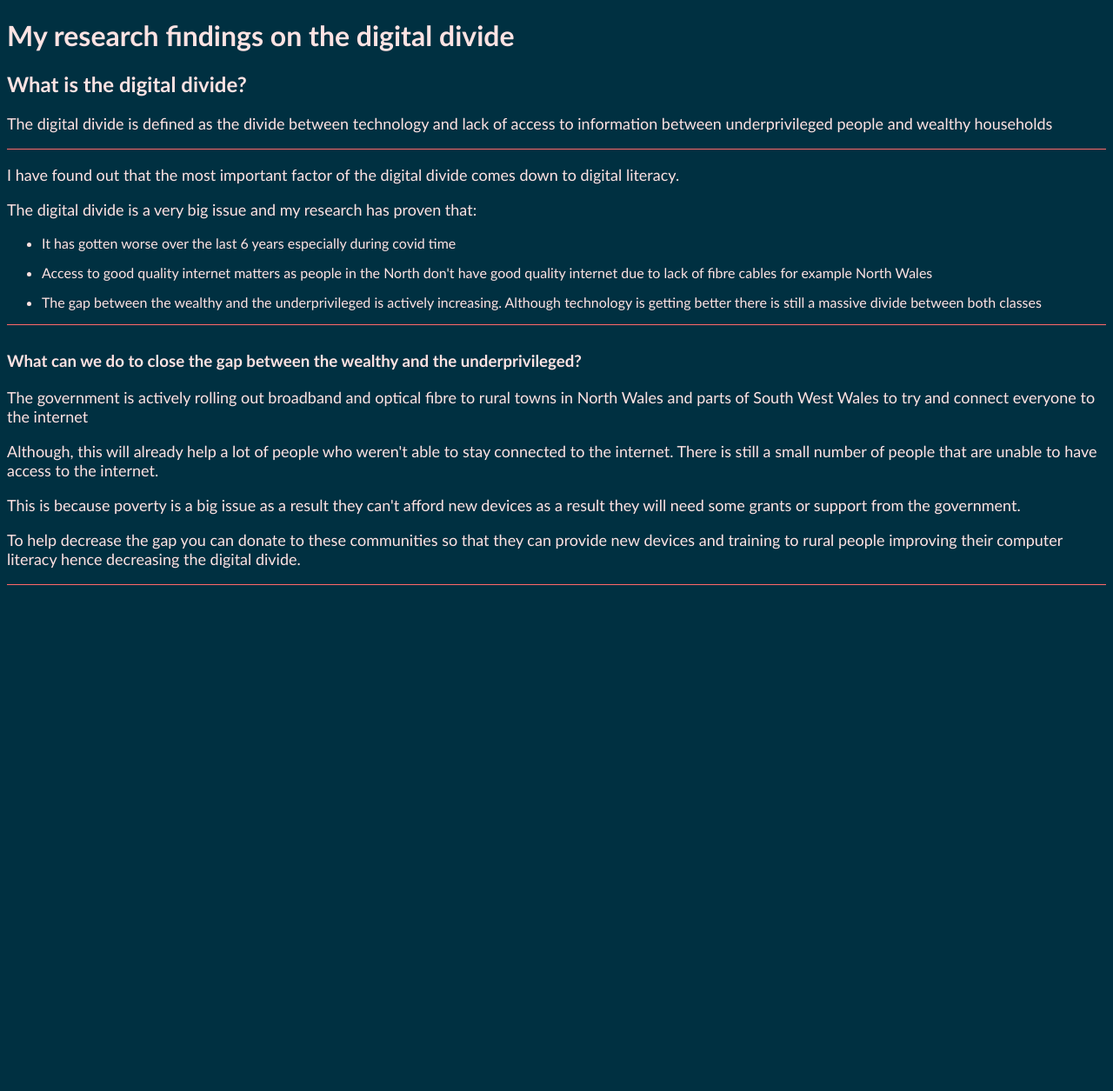
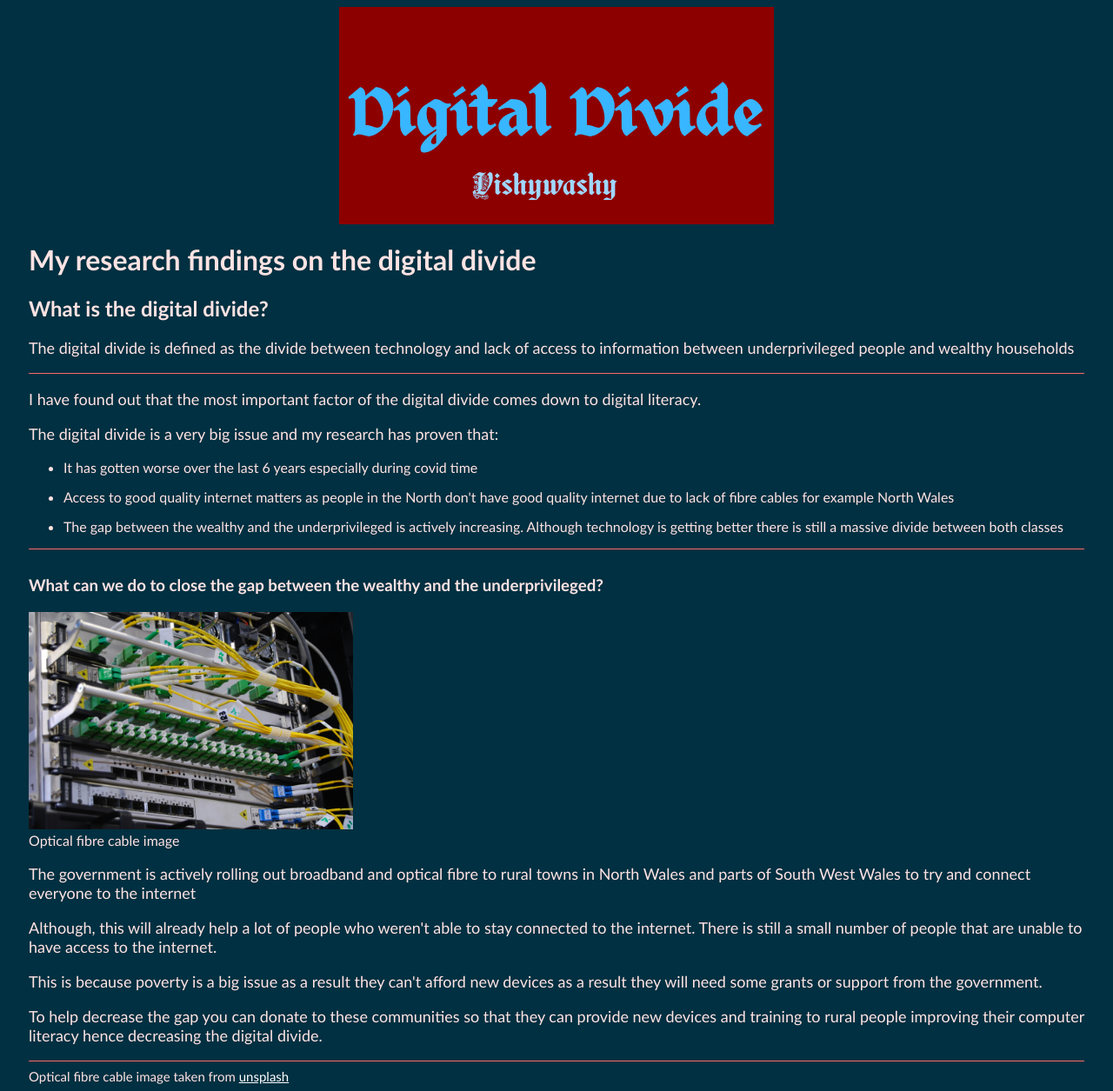
Before and after one commit to vishywashy/DigitalDivideWebsite, a plain HTML site: page index.html in a window 1280 px wide. Shown: the whole page at 87% size. Before the commit the page ends 800 px from the top, so only its background shows below. Drawn offline with Linux system fonts and the light colour scheme.

Commit message:
Added my banner

```diff
--- a/index.html
+++ b/index.html
@@ -7,6 +7,7 @@
 
     </head>
     <body>
+    <img src = "Assets/Banner.png" alt = "Banner" class = "Banner">
     <h1>My research findings on the digital divide</h1>
     <h2>What is the digital divide?</h2>
     <p>The digital divide is defined as the divide between technology and lack of access to information
@@ -23,12 +24,19 @@
 
     </ul>
     <hr>
+
     <h3>What can we do to close the gap between the wealthy and the underprivileged?</h3>
+    <img src = "Assets/opticalfibre.jpg" alt = "Optical fibre cable image">
+    <div class = "Caption">Optical fibre cable image</p>
     <p>The government is actively rolling out broadband and optical fibre to rural towns in North Wales and parts of South West Wales to try and connect everyone to the internet</p>
     <p>Although, this will already help a lot of people who weren't able to stay connected to the internet. There is still a small number of people that are unable to have access to the internet.</p>
     <p>This is because poverty is a big issue as a result they can't afford new devices as a result they will need some grants or support from the government.</p>
     <p>To help decrease the gap you can donate to these communities so that they can provide new devices and training to rural people improving their computer literacy hence decreasing the digital divide.</p>
     <hr>
+
+    <footer>
+        Optical fibre cable image taken from <a href = "https://unsplash.com/photos/fiber-optic-cables-in-network-switch-eVWWr6nmDf8">unsplash
+    </footer>
 
 
 
--- a/style.css
+++ b/style.css
@@ -2,6 +2,7 @@ body{
   background-color:rgb(0, 48, 65);
   color: rgb(255, 227, 227);
   font-family: Calibri;
+  padding: 0 25px;
 
 }
 li{
@@ -23,3 +24,23 @@ hr{
   border-top-style: solid;
   border-top-color: rgb(255, 105, 105);
 }
+img{
+  height: 250px;
+}
+.caption{
+  margin-top: 5px;
+}
+footer{
+  font-size: 15px;
+}
+a{
+   color: white;
+
+}
+.Banner{
+  width: auto;
+  height: 250px;
+  margin:0 auto;
+  display: block;
+
+}
```
Also changed, not shown: Assets/Banner.png (added), Assets/opticalfibre.jpg (added).
